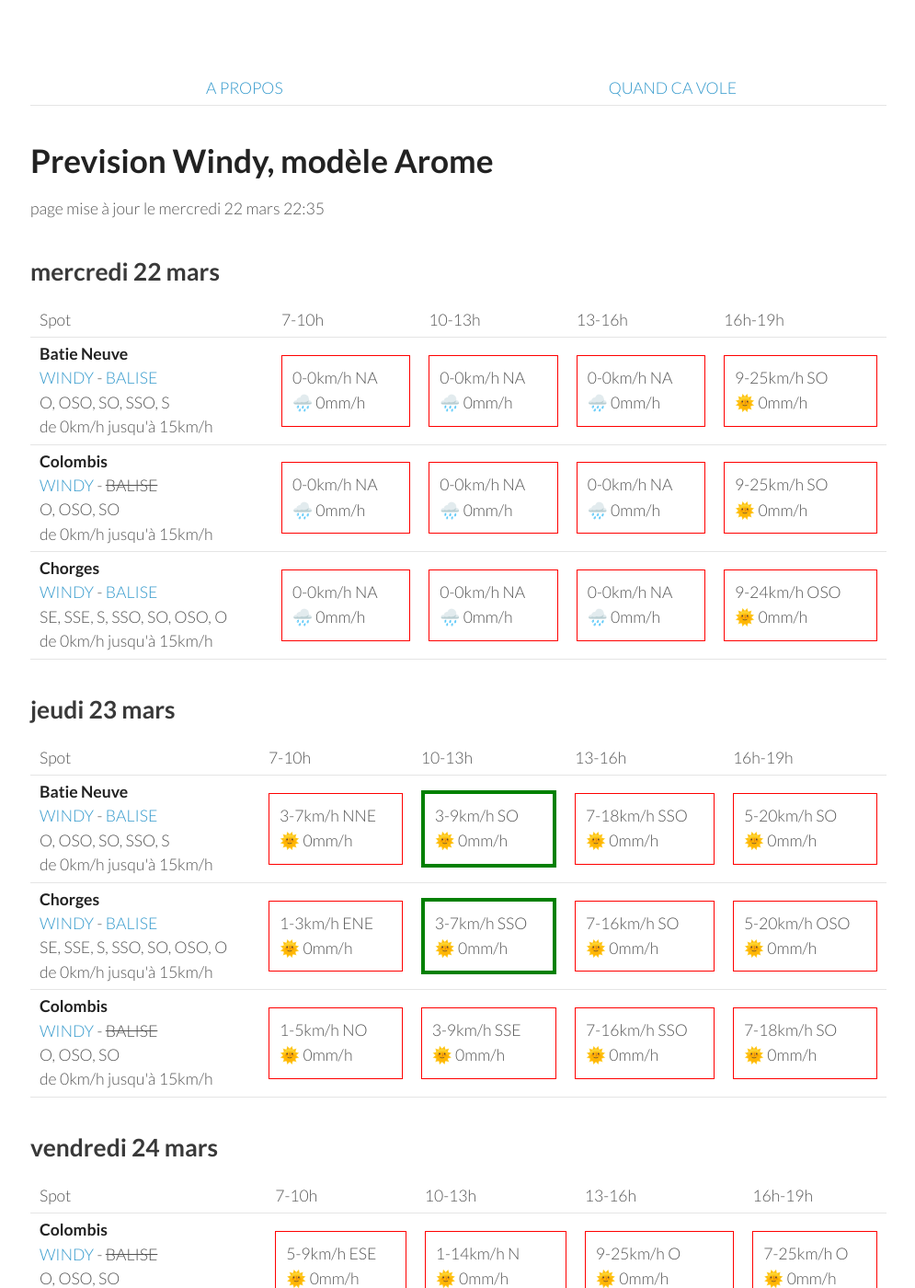
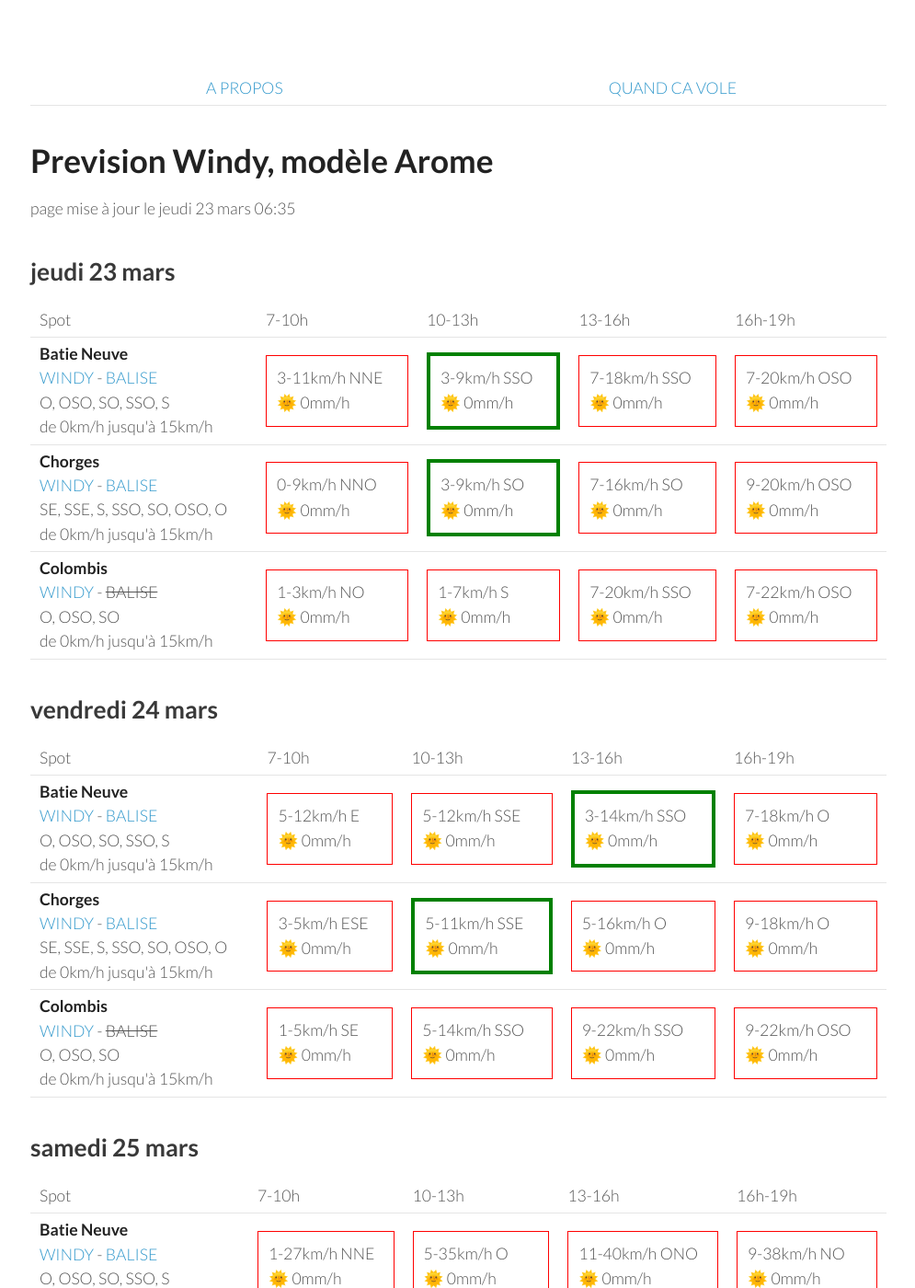
Before and after one commit to parapente-dans-le-nord/parapente-dans-le-nord.github.io, a Jekyll site: the page built from saint_andre.markdown, in a window 1280 px wide and 1400 px high. Shown: the whole window at 92% size, without its empty margins (25-1020 px from the left). Built offline with Jekyll 4.4.1, drawn with Linux system fonts in a browser that asks for light colours; some of the changed text lies outside the part shown.

Commit message:
update index.markdown

```diff
--- a/saint_andre.markdown
+++ b/saint_andre.markdown
@@ -7,51 +7,8 @@ title:  "Tous les spots"
 {: .links}
 
 # Prevision Windy, modèle Arome
-page mise à jour le mercredi 22 mars 22:35
+page mise à jour le jeudi 23 mars 06:35
 
-## mercredi 22 mars
-
-{::nomarkdown}
-<table>
-  <tbody>
-    <tr>
-      <td>Spot</td>
-      <td>7-10h</td>
-      <td>10-13h</td>
-      <td>13-16h</td>
-      <td>16h-19h</td>
-    </tr>
-<tr>
-        <td><strong>Batie Neuve</strong><br><a href="https://windy.com/44.584/6.236?44.559,6.262,10,m:eTtagly">WINDY</a> - <span class=""><a href="https://www.openwindmap.org/PP554">BALISE</a> </span><br> <span class="vent-favorable">O, OSO, SO, SSO, S</span><br><span class="force-vent">de 0km/h jusqu'à 15km/h</span> </td>
-
-            <td><div class="not-flyable"><p>0-0km/h NA</p><p>🌧️ 0mm/h</p></div></td>
-            <td><div class="not-flyable"><p>0-0km/h NA</p><p>🌧️ 0mm/h</p></div></td>
-            <td><div class="not-flyable"><p>0-0km/h NA</p><p>🌧️ 0mm/h</p></div></td>
-            <td><div class="not-flyable"><p>9-25km/h SO</p><p>🌞 0mm/h</p></div></td>
-
-    </tr>
-<tr>
-        <td><strong>Colombis</strong><br><a href="https://windy.com/44.494/6.216?44.559,6.262,10">WINDY</a> - <span class="no-balise"> BALISE </span><br> <span class="vent-favorable">O, OSO, SO</span><br><span class="force-vent">de 0km/h jusqu'à 15km/h</span> </td>
-
-            <td><div class="not-flyable"><p>0-0km/h NA</p><p>🌧️ 0mm/h</p></div></td>
-            <td><div class="not-flyable"><p>0-0km/h NA</p><p>🌧️ 0mm/h</p></div></td>
-            <td><div class="not-flyable"><p>0-0km/h NA</p><p>🌧️ 0mm/h</p></div></td>
-            <td><div class="not-flyable"><p>9-25km/h SO</p><p>🌞 0mm/h</p></div></td>
-
-    </tr>
-<tr>
-        <td><strong>Chorges</strong><br><a href="https://windy.com/44.578/6.280?44.559,6.262,10">WINDY</a> - <span class=""><a href="https://www.openwindmap.org/PP554">BALISE</a> </span><br> <span class="vent-favorable">SE, SSE, S, SSO, SO, OSO, O</span><br><span class="force-vent">de 0km/h jusqu'à 15km/h</span> </td>
-
-            <td><div class="not-flyable"><p>0-0km/h NA</p><p>🌧️ 0mm/h</p></div></td>
-            <td><div class="not-flyable"><p>0-0km/h NA</p><p>🌧️ 0mm/h</p></div></td>
-            <td><div class="not-flyable"><p>0-0km/h NA</p><p>🌧️ 0mm/h</p></div></td>
-            <td><div class="not-flyable"><p>9-24km/h OSO</p><p>🌞 0mm/h</p></div></td>
-
-    </tr>
-
-</tbody>
-</table>
-{:/}
 ## jeudi 23 mars
 
 {::nomarkdown}
@@ -67,30 +24,30 @@ page mise à jour le mercredi 22 mars 22:35
 <tr>
         <td><strong>Batie Neuve</strong><br><a href="https://windy.com/44.584/6.236?44.559,6.262,10,m:eTtagly">WINDY</a> - <span class=""><a href="https://www.openwindmap.org/PP554">BALISE</a> </span><br> <span class="vent-favorable">O, OSO, SO, SSO, S</span><br><span class="force-vent">de 0km/h jusqu'à 15km/h</span> </td>
 
-            <td><div class="not-flyable"><p>3-7km/h NNE</p><p>🌞 0mm/h</p></div></td>
-            <td><div class="flyable"><p>3-9km/h SO</p><p>🌞 0mm/h</p></div></td>
+            <td><div class="not-flyable"><p>3-11km/h NNE</p><p>🌞 0mm/h</p></div></td>
+            <td><div class="flyable"><p>3-9km/h SSO</p><p>🌞 0mm/h</p></div></td>
             <td><div class="not-flyable"><p>7-18km/h SSO</p><p>🌞 0mm/h</p></div></td>
-            <td><div class="not-flyable"><p>5-20km/h SO</p><p>🌞 0mm/h</p></div></td>
+            <td><div class="not-flyable"><p>7-20km/h OSO</p><p>🌞 0mm/h</p></div></td>
 
 
     </tr>
 <tr>
         <td><strong>Chorges</strong><br><a href="https://windy.com/44.578/6.280?44.559,6.262,10">WINDY</a> - <span class=""><a href="https://www.openwindmap.org/PP554">BALISE</a> </span><br> <span class="vent-favorable">SE, SSE, S, SSO, SO, OSO, O</span><br><span class="force-vent">de 0km/h jusqu'à 15km/h</span> </td>
 
-            <td><div class="not-flyable"><p>1-3km/h ENE</p><p>🌞 0mm/h</p></div></td>
-            <td><div class="flyable"><p>3-7km/h SSO</p><p>🌞 0mm/h</p></div></td>
+            <td><div class="not-flyable"><p>0-9km/h NNO</p><p>🌞 0mm/h</p></div></td>
+            <td><div class="flyable"><p>3-9km/h SO</p><p>🌞 0mm/h</p></div></td>
             <td><div class="not-flyable"><p>7-16km/h SO</p><p>🌞 0mm/h</p></div></td>
-            <td><div class="not-flyable"><p>5-20km/h OSO</p><p>🌞 0mm/h</p></div></td>
+            <td><div class="not-flyable"><p>9-20km/h OSO</p><p>🌞 0mm/h</p></div></td>
 
 
     </tr>
 <tr>
         <td><strong>Colombis</strong><br><a href="https://windy.com/44.494/6.216?44.559,6.262,10">WINDY</a> - <span class="no-balise"> BALISE </span><br> <span class="vent-favorable">O, OSO, SO</span><br><span class="force-vent">de 0km/h jusqu'à 15km/h</span> </td>
 
-            <td><div class="not-flyable"><p>1-5km/h NO</p><p>🌞 0mm/h</p></div></td>
-            <td><div class="not-flyable"><p>3-9km/h SSE</p><p>🌞 0mm/h</p></div></td>
-            <td><div class="not-flyable"><p>7-16km/h SSO</p><p>🌞 0mm/h</p></div></td>
-            <td><div class="not-flyable"><p>7-18km/h SO</p><p>🌞 0mm/h</p></div></td>
+            <td><div class="not-flyable"><p>1-3km/h NO</p><p>🌞 0mm/h</p></div></td>
+            <td><div class="not-flyable"><p>1-7km/h S</p><p>🌞 0mm/h</p></div></td>
+            <td><div class="not-flyable"><p>7-20km/h SSO</p><p>🌞 0mm/h</p></div></td>
+            <td><div class="not-flyable"><p>7-22km/h OSO</p><p>🌞 0mm/h</p></div></td>
 
 
     </tr>
@@ -111,32 +68,32 @@ page mise à jour le mercredi 22 mars 22:35
       <td>16h-19h</td>
     </tr>
 <tr>
-        <td><strong>Colombis</strong><br><a href="https://windy.com/44.494/6.216?44.559,6.262,10">WINDY</a> - <span class="no-balise"> BALISE </span><br> <span class="vent-favorable">O, OSO, SO</span><br><span class="force-vent">de 0km/h jusqu'à 15km/h</span> </td>
-
-            <td><div class="not-flyable"><p>5-9km/h ESE</p><p>🌞 0mm/h</p></div></td>
-            <td><div class="not-flyable"><p>1-14km/h N</p><p>🌞 0mm/h</p></div></td>
-            <td><div class="not-flyable"><p>9-25km/h O</p><p>🌞 0mm/h</p></div></td>
-            <td><div class="not-flyable"><p>7-25km/h O</p><p>🌞 0mm/h</p></div></td>
-
-
-    </tr>
-<tr>
         <td><strong>Batie Neuve</strong><br><a href="https://windy.com/44.584/6.236?44.559,6.262,10,m:eTtagly">WINDY</a> - <span class=""><a href="https://www.openwindmap.org/PP554">BALISE</a> </span><br> <span class="vent-favorable">O, OSO, SO, SSO, S</span><br><span class="force-vent">de 0km/h jusqu'à 15km/h</span> </td>
 
-            <td><div class="not-flyable"><p>9-18km/h E</p><p>🌞 0mm/h</p></div></td>
-            <td><div class="not-flyable"><p>1-22km/h ESE</p><p>🌞 0mm/h</p></div></td>
-            <td><div class="not-flyable"><p>5-25km/h O</p><p>🌧 0.4mm/h</p></div></td>
-            <td><div class="not-flyable"><p>5-25km/h O</p><p>🌧 0.2mm/h</p></div></td>
+            <td><div class="not-flyable"><p>5-12km/h E</p><p>🌞 0mm/h</p></div></td>
+            <td><div class="not-flyable"><p>5-12km/h SSE</p><p>🌞 0mm/h</p></div></td>
+            <td><div class="flyable"><p>3-14km/h SSO</p><p>🌞 0mm/h</p></div></td>
+            <td><div class="not-flyable"><p>7-18km/h O</p><p>🌞 0mm/h</p></div></td>
 
 
     </tr>
 <tr>
         <td><strong>Chorges</strong><br><a href="https://windy.com/44.578/6.280?44.559,6.262,10">WINDY</a> - <span class=""><a href="https://www.openwindmap.org/PP554">BALISE</a> </span><br> <span class="vent-favorable">SE, SSE, S, SSO, SO, OSO, O</span><br><span class="force-vent">de 0km/h jusqu'à 15km/h</span> </td>
 
-            <td><div class="not-flyable"><p>7-9km/h E</p><p>🌞 0mm/h</p></div></td>
-            <td><div class="not-flyable"><p>1-24km/h SE</p><p>🌞 0mm/h</p></div></td>
-            <td><div class="not-flyable"><p>7-27km/h OSO</p><p>🌞 0mm/h</p></div></td>
-            <td><div class="not-flyable"><p>5-29km/h O</p><p>🌞 0mm/h</p></div></td>
+            <td><div class="not-flyable"><p>3-5km/h ESE</p><p>🌞 0mm/h</p></div></td>
+            <td><div class="flyable"><p>5-11km/h SSE</p><p>🌞 0mm/h</p></div></td>
+            <td><div class="not-flyable"><p>5-16km/h O</p><p>🌞 0mm/h</p></div></td>
+            <td><div class="not-flyable"><p>9-18km/h O</p><p>🌞 0mm/h</p></div></td>
+
+
+    </tr>
+<tr>
+        <td><strong>Colombis</strong><br><a href="https://windy.com/44.494/6.216?44.559,6.262,10">WINDY</a> - <span class="no-balise"> BALISE </span><br> <span class="vent-favorable">O, OSO, SO</span><br><span class="force-vent">de 0km/h jusqu'à 15km/h</span> </td>
+
+            <td><div class="not-flyable"><p>1-5km/h SE</p><p>🌞 0mm/h</p></div></td>
+            <td><div class="not-flyable"><p>5-14km/h SSO</p><p>🌞 0mm/h</p></div></td>
+            <td><div class="not-flyable"><p>9-22km/h SSO</p><p>🌞 0mm/h</p></div></td>
+            <td><div class="not-flyable"><p>9-22km/h OSO</p><p>🌞 0mm/h</p></div></td>
 
 
     </tr>
@@ -159,30 +116,30 @@ page mise à jour le mercredi 22 mars 22:35
 <tr>
         <td><strong>Batie Neuve</strong><br><a href="https://windy.com/44.584/6.236?44.559,6.262,10,m:eTtagly">WINDY</a> - <span class=""><a href="https://www.openwindmap.org/PP554">BALISE</a> </span><br> <span class="vent-favorable">O, OSO, SO, SSO, S</span><br><span class="force-vent">de 0km/h jusqu'à 15km/h</span> </td>
 
-            <td><div class="not-flyable"><p>3-29km/h NNE</p><p>🌞 0mm/h</p></div></td>
-            <td><div class="not-flyable"><p>9-38km/h ONO</p><p>🌧 0.4mm/h</p></div></td>
-            <td><div class="not-flyable"><p>11-42km/h ONO</p><p>🌞 0mm/h</p></div></td>
-            <td><div class="not-flyable"><p>9-40km/h ONO</p><p>🌞 0mm/h</p></div></td>
+            <td><div class="not-flyable"><p>1-27km/h NNE</p><p>🌞 0mm/h</p></div></td>
+            <td><div class="not-flyable"><p>5-35km/h O</p><p>🌞 0mm/h</p></div></td>
+            <td><div class="not-flyable"><p>11-40km/h ONO</p><p>🌞 0mm/h</p></div></td>
+            <td><div class="not-flyable"><p>9-38km/h NO</p><p>🌞 0mm/h</p></div></td>
 
 
     </tr>
 <tr>
         <td><strong>Colombis</strong><br><a href="https://windy.com/44.494/6.216?44.559,6.262,10">WINDY</a> - <span class="no-balise"> BALISE </span><br> <span class="vent-favorable">O, OSO, SO</span><br><span class="force-vent">de 0km/h jusqu'à 15km/h</span> </td>
 
-            <td><div class="not-flyable"><p>3-20km/h ESE</p><p>🌧 0.2mm/h</p></div></td>
-            <td><div class="not-flyable"><p>9-33km/h O</p><p>🌧 0.2mm/h</p></div></td>
-            <td><div class="not-flyable"><p>12-37km/h NO</p><p>🌞 0mm/h</p></div></td>
-            <td><div class="not-flyable"><p>11-37km/h NO</p><p>🌞 0mm/h</p></div></td>
+            <td><div class="not-flyable"><p>3-18km/h ESE</p><p>🌞 0mm/h</p></div></td>
+            <td><div class="not-flyable"><p>5-31km/h OSO</p><p>🌞 0mm/h</p></div></td>
+            <td><div class="not-flyable"><p>11-33km/h NO</p><p>🌧 0.2mm/h</p></div></td>
+            <td><div class="not-flyable"><p>9-35km/h NO</p><p>🌞 0mm/h</p></div></td>
 
 
     </tr>
 <tr>
         <td><strong>Chorges</strong><br><a href="https://windy.com/44.578/6.280?44.559,6.262,10">WINDY</a> - <span class=""><a href="https://www.openwindmap.org/PP554">BALISE</a> </span><br> <span class="vent-favorable">SE, SSE, S, SSO, SO, OSO, O</span><br><span class="force-vent">de 0km/h jusqu'à 15km/h</span> </td>
 
-            <td><div class="not-flyable"><p>1-31km/h NNE</p><p>🌞 0mm/h</p></div></td>
-            <td><div class="not-flyable"><p>9-40km/h O</p><p>🌧 0.4mm/h</p></div></td>
-            <td><div class="not-flyable"><p>11-44km/h ONO</p><p>🌞 0mm/h</p></div></td>
-            <td><div class="not-flyable"><p>9-42km/h ONO</p><p>🌞 0mm/h</p></div></td>
+            <td><div class="not-flyable"><p>1-29km/h NE</p><p>🌞 0mm/h</p></div></td>
+            <td><div class="not-flyable"><p>7-37km/h OSO</p><p>🌞 0mm/h</p></div></td>
+            <td><div class="not-flyable"><p>11-42km/h ONO</p><p>🌞 0mm/h</p></div></td>
+            <td><div class="not-flyable"><p>9-40km/h ONO</p><p>🌞 0mm/h</p></div></td>
 
 
     </tr>
@@ -206,7 +163,7 @@ page mise à jour le mercredi 22 mars 22:35
         <td><strong>Colombis</strong><br><a href="https://windy.com/44.494/6.216?44.559,6.262,10">WINDY</a> - <span class="no-balise"> BALISE </span><br> <span class="vent-favorable">O, OSO, SO</span><br><span class="force-vent">de 0km/h jusqu'à 15km/h</span> </td>
 
             <td><div class="not-flyable"><p>3-12km/h E</p><p>🌞 0mm/h</p></div></td>
-            <td><div class="not-flyable"><p>5-16km/h ESE</p><p>🌞 0mm/h</p></div></td>
+            <td><div class="not-flyable"><p>3-18km/h SO</p><p>🌧 1.3mm/h</p></div></td>
             <td><div class="not-flyable"><p>7-25km/h O</p><p>🌧 0.6mm/h</p></div></td>
             <td><div class="not-flyable"><p>5-27km/h SO</p><p>🌧 0.5mm/h</p></div></td>
 
@@ -216,7 +173,7 @@ page mise à jour le mercredi 22 mars 22:35
         <td><strong>Batie Neuve</strong><br><a href="https://windy.com/44.584/6.236?44.559,6.262,10,m:eTtagly">WINDY</a> - <span class=""><a href="https://www.openwindmap.org/PP554">BALISE</a> </span><br> <span class="vent-favorable">O, OSO, SO, SSO, S</span><br><span class="force-vent">de 0km/h jusqu'à 15km/h</span> </td>
 
             <td><div class="not-flyable"><p>3-18km/h NE</p><p>🌞 0mm/h</p></div></td>
-            <td><div class="not-flyable"><p>1-25km/h SE</p><p>🌧 0.5mm/h</p></div></td>
+            <td><div class="not-flyable"><p>5-24km/h SO</p><p>🌧 0.7mm/h</p></div></td>
             <td><div class="not-flyable"><p>7-31km/h OSO</p><p>🌧 1.2mm/h</p></div></td>
             <td><div class="not-flyable"><p>3-33km/h OSO</p><p>🌧 1.8mm/h</p></div></td>
 
@@ -226,7 +183,7 @@ page mise à jour le mercredi 22 mars 22:35
         <td><strong>Chorges</strong><br><a href="https://windy.com/44.578/6.280?44.559,6.262,10">WINDY</a> - <span class=""><a href="https://www.openwindmap.org/PP554">BALISE</a> </span><br> <span class="vent-favorable">SE, SSE, S, SSO, SO, OSO, O</span><br><span class="force-vent">de 0km/h jusqu'à 15km/h</span> </td>
 
             <td><div class="not-flyable"><p>3-20km/h NE</p><p>🌞 0mm/h</p></div></td>
-            <td><div class="not-flyable"><p>1-25km/h SE</p><p>🌧 0.6mm/h</p></div></td>
+            <td><div class="not-flyable"><p>5-25km/h SO</p><p>🌧 0.5mm/h</p></div></td>
             <td><div class="not-flyable"><p>7-35km/h OSO</p><p>🌧 1.1mm/h</p></div></td>
             <td><div class="not-flyable"><p>5-37km/h OSO</p><p>🌧 2mm/h</p></div></td>
 
```
